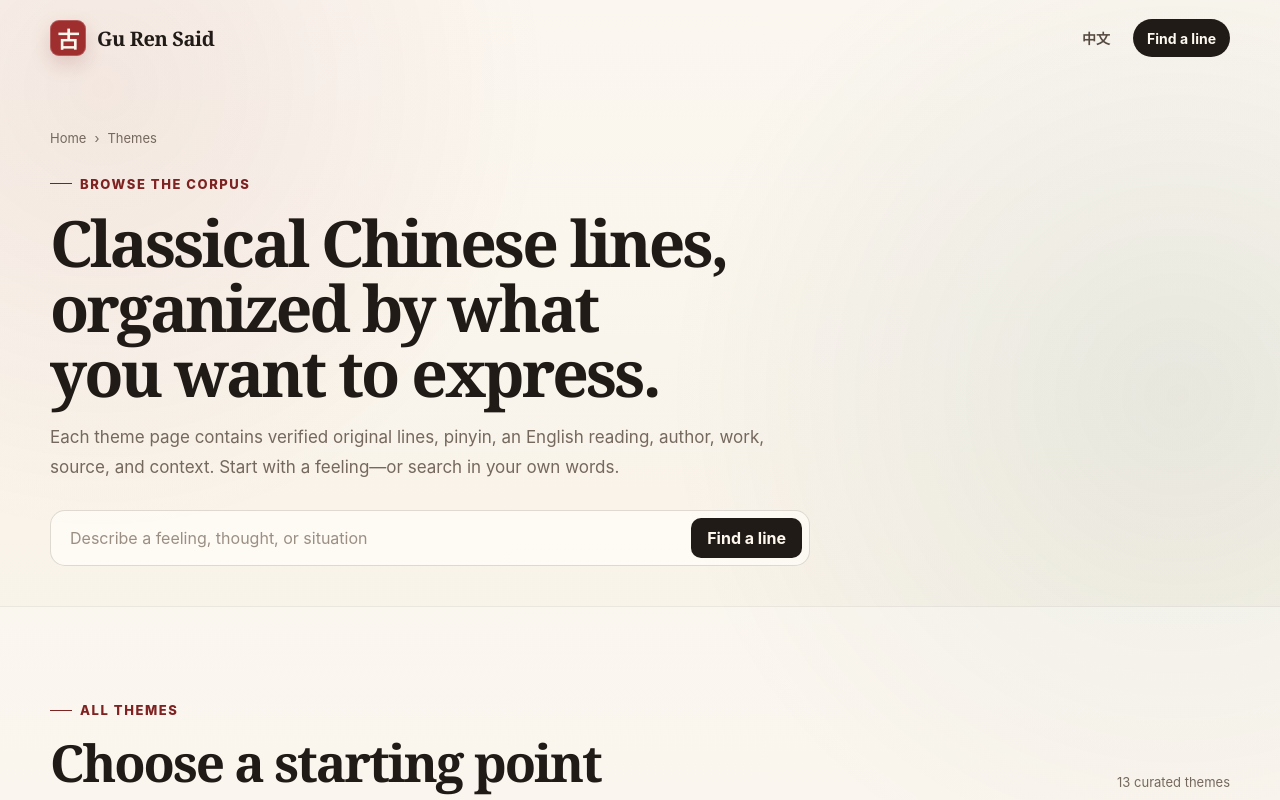
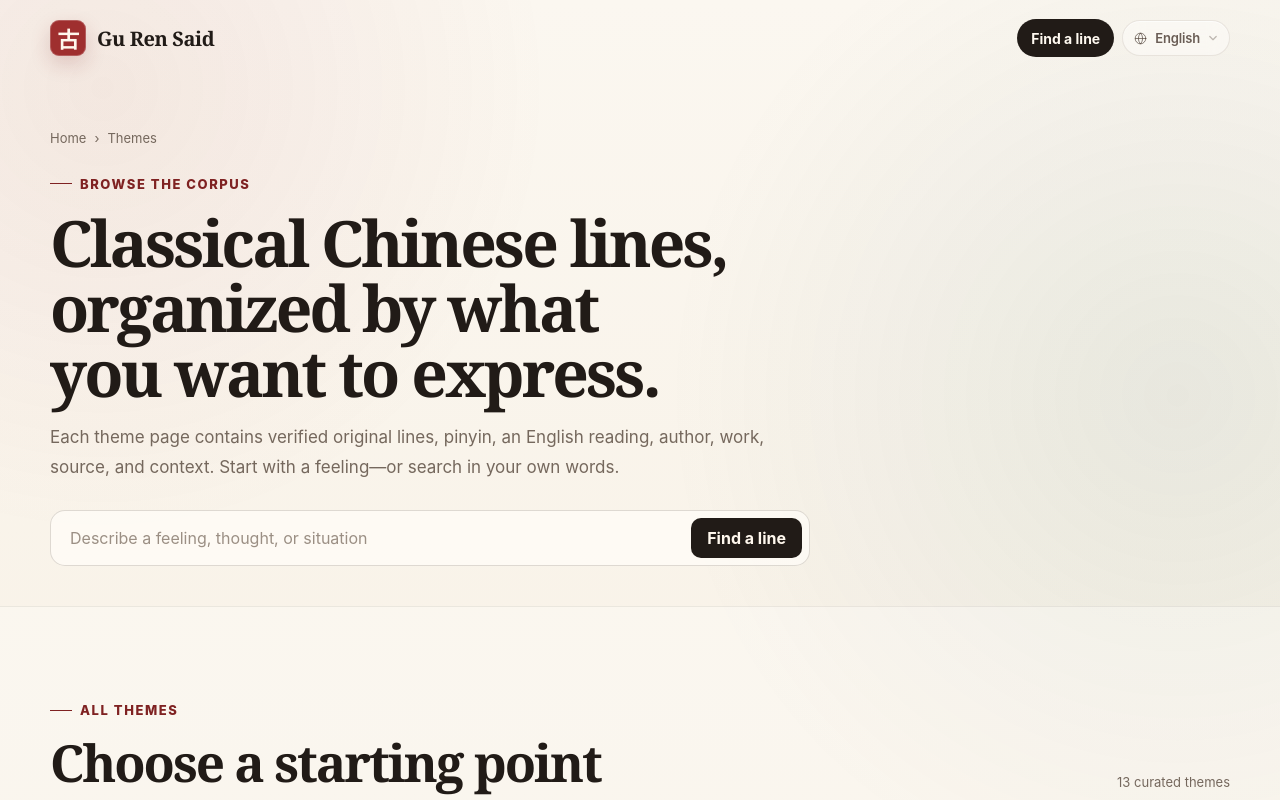
Before and after one commit to yandong2023/gu-ren-said, a Next.js app: page /en/topics in a window 1280 px wide. Shown: the top 800 px of the page. Built offline with nearby package versions, Linux system fonts and the light colour scheme.

Commit message:
feat: add the language dropdown to the English themes page

```diff
--- a/app/en/topics/page.tsx
+++ b/app/en/topics/page.tsx
@@ -1,4 +1,5 @@
 import type { Metadata } from "next";
+import LanguageSwitcher from "@/components/LanguageSwitcher";
 import styles from "@/app/en/english.module.css";
 import { ENGLISH_SEO_QUERIES, ENGLISH_TOPICS } from "@/lib/english-classics";
 import { englishQueryHref } from "@/lib/english-url";
@@ -24,7 +25,7 @@ export default function EnglishTopicsPage() {
         <nav className={styles.nav} aria-label="English navigation">
           <a className={styles.brand} href="/en"><span className={styles.brandSeal} lang="zh-CN">古</span><span>Gu Ren Said</span></a>
           <div className={styles.navLinks}>
-            <a className={styles.navLink} href="/">中文</a>
+            <LanguageSwitcher />
             <a className={styles.navPrimary} href="/en">Find a line</a>
           </div>
         </nav>
```
